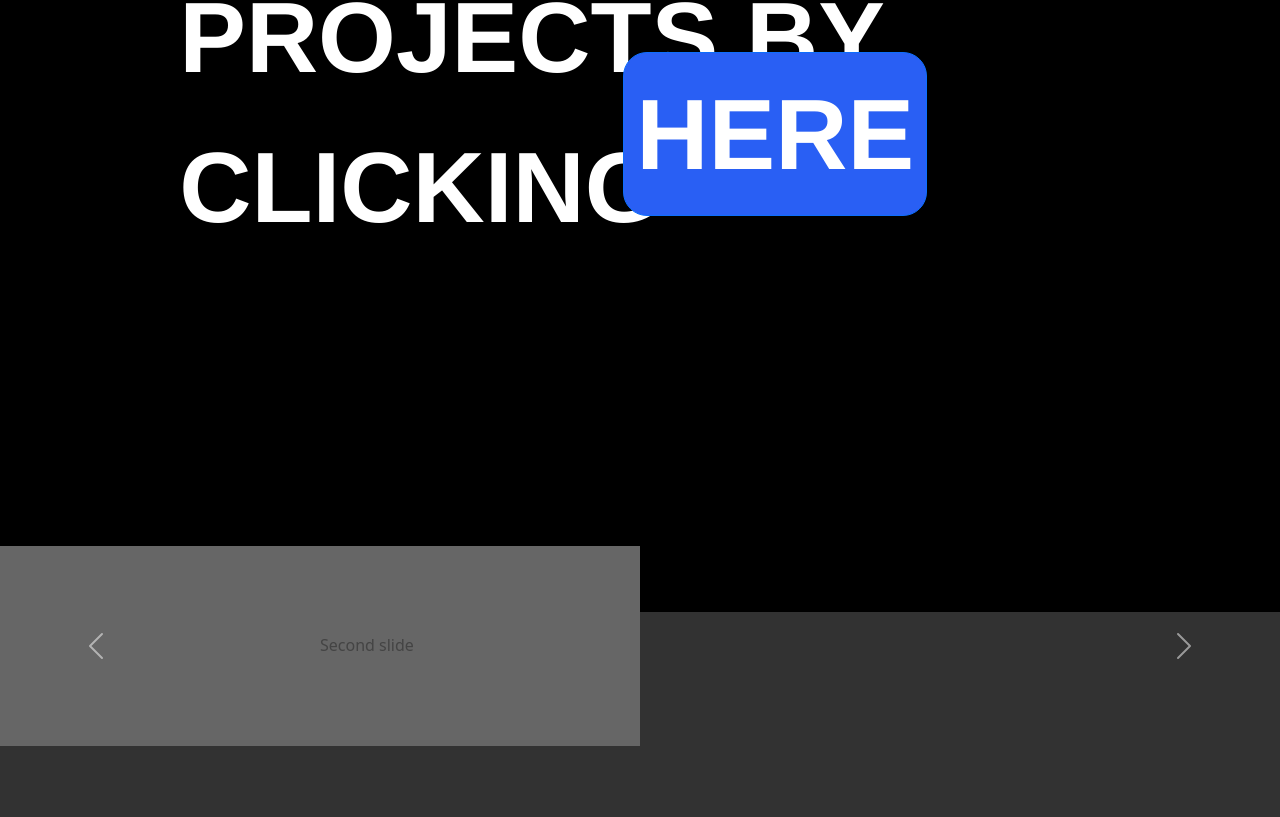
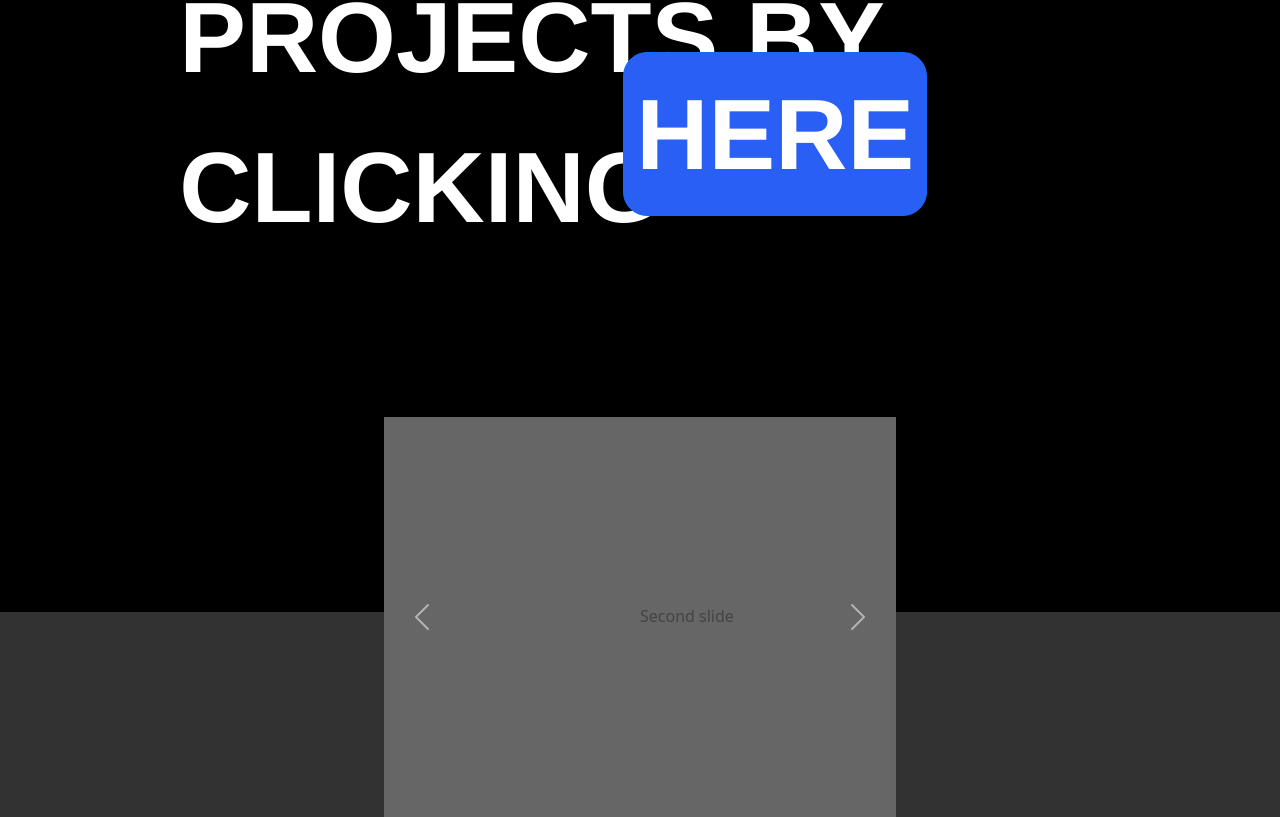
Before and after one commit to Stealerwolf/PORTFOLIO, a React (Vite) app in the folder portfolio/: page / in a window 1280 px wide. Shown: the part 1136-1953 px from the top of the page. Before the commit the page ends 1882 px from the top, so only its background shows below. Built offline with nearby package versions, Linux system fonts and the light colour scheme.

Commit message:
more changes to the carousel

```diff
--- a/portfolio/src/components/Carousel.tsx
+++ b/portfolio/src/components/Carousel.tsx
@@ -1,9 +1,9 @@
 function Carousel() {
   return (
-    <div id="carouselExampleAutoplaying" className="carousel slide" data-bs-ride="carousel">
+    <div id="carouselExampleAutoplaying" className="carousel slide carousel" data-bs-ride="carousel">
       <div className="carousel-inner">
         <div className="carousel-item">
-          <svg className="bd-placeholder-img bd-placeholder-img-lg d-block w-50" width={400} height={200} xmlns="http://www.w3.org/2000/svg" role="img" aria-label="Placeholder: First slide" preserveAspectRatio="xMidYMid slice" focusable="false">
+          <svg className="bd-placeholder-img bd-placeholder-img-lg d-block w-100" width={800} height={400} xmlns="http://www.w3.org/2000/svg" role="img" aria-label="Placeholder: First slide" preserveAspectRatio="xMidYMid slice" focusable="false">
             <title>Placeholder</title>
             <rect width="100%" height="100%" fill="#777" />
             <text x="50%" y="50%" fill="#555" dy=".3em">
@@ -12,7 +12,7 @@ function Carousel() {
           </svg>
         </div>
         <div className="carousel-item active">
-          <svg className="bd-placeholder-img bd-placeholder-img-lg d-block w-50" width={400} height={200} xmlns="http://www.w3.org/2000/svg" role="img" aria-label="Placeholder: Second slide" preserveAspectRatio="xMidYMid slice" focusable="false">
+          <svg className="bd-placeholder-img bd-placeholder-img-lg d-block w-100" width={800} height={400} xmlns="http://www.w3.org/2000/svg" role="img" aria-label="Placeholder: Second slide" preserveAspectRatio="xMidYMid slice" focusable="false">
             <title>Placeholder</title>
             <rect width="100%" height="100%" fill="#666" />
             <text x="50%" y="50%" fill="#444" dy=".3em">
@@ -21,7 +21,7 @@ function Carousel() {
           </svg>
         </div>
         <div className="carousel-item">
-          <svg className="bd-placeholder-img bd-placeholder-img-lg d-block w-50" width={400} height={200} xmlns="http://www.w3.org/2000/svg" role="img" aria-label="Placeholder: Third slide" preserveAspectRatio="xMidYMid slice" focusable="false">
+          <svg className="bd-placeholder-img bd-placeholder-img-lg d-block w-100" width={800} height={400} xmlns="http://www.w3.org/2000/svg" role="img" aria-label="Placeholder: Third slide" preserveAspectRatio="xMidYMid slice" focusable="false">
             <title>Placeholder</title>
             <rect width="100%" height="100%" fill="#555" />
             <text x="50%" y="50%" fill="#333" dy=".3em">
--- a/portfolio/src/main.css
+++ b/portfolio/src/main.css
@@ -102,6 +102,7 @@
   font-weight: bold;
   font-size: 100px;
   margin-left: 14%;
+  margin-bottom: -5%;
 }
 
 .HereButton {
@@ -110,3 +111,8 @@
   background-color: #295ff4;
   position: static;
 }
+
+.carousel {
+  margin-left: 30%;
+  margin-right: 30%;
+}
```
